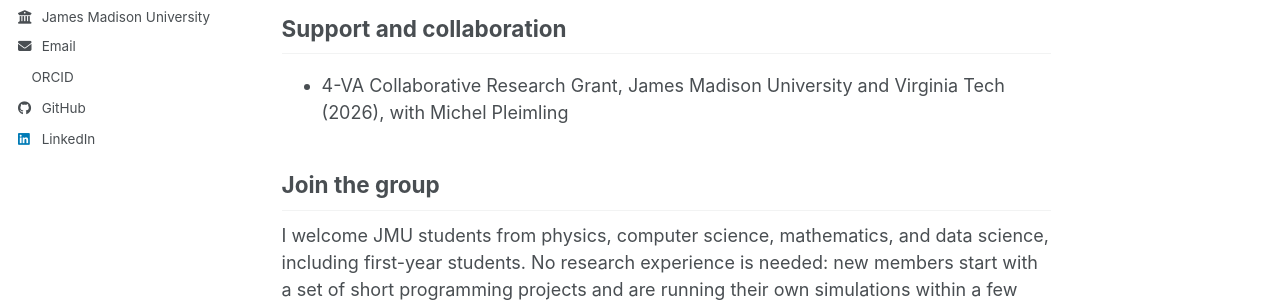
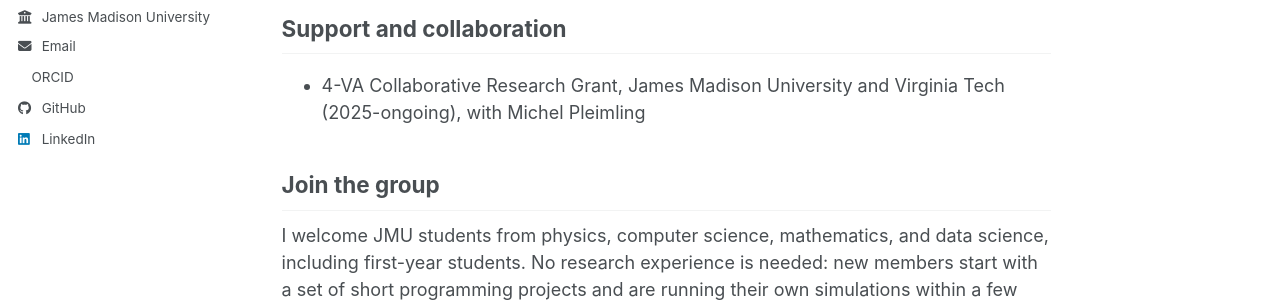
Before and after one commit to JasonCzak/JasonCzak.github.io, a Jekyll site: the page built from _pages/research.md, in a window 1280 px wide and 900 px high, scrolled down 794 px. Shown: the part 328-630 px from the top of the window. Built offline with Jekyll 4.4.1, drawn with Linux system fonts in a browser that asks for light colours; a style sheet for code colours, icons or effects is not loaded.

Commit message:
Update grant year from 2026 to 2025-ongoing

```diff
--- a/_pages/research.md
+++ b/_pages/research.md
@@ -28,7 +28,7 @@ The same framework applies wherever localized intervention matters in practice:
 
 ## Support and collaboration
 
-- 4-VA Collaborative Research Grant, James Madison University and Virginia Tech (2026), with Michel Pleimling
+- 4-VA Collaborative Research Grant, James Madison University and Virginia Tech (2025-ongoing), with Michel Pleimling
 <!-- National computing resources through NSF ACCESS  update once requested/awarded -->
 
 ## Join the group
```
